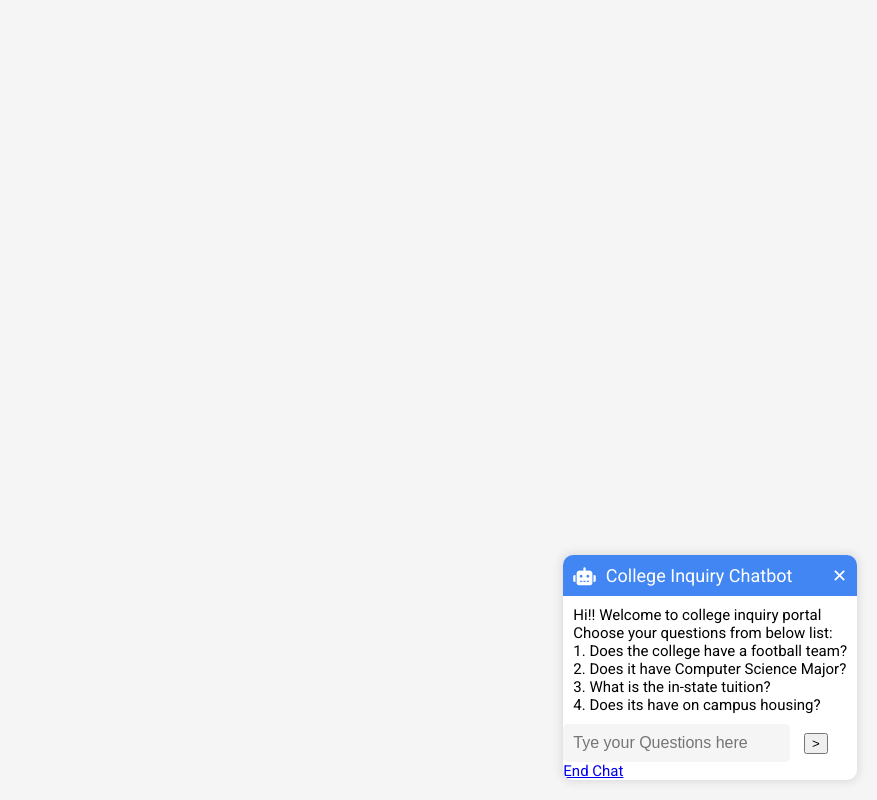
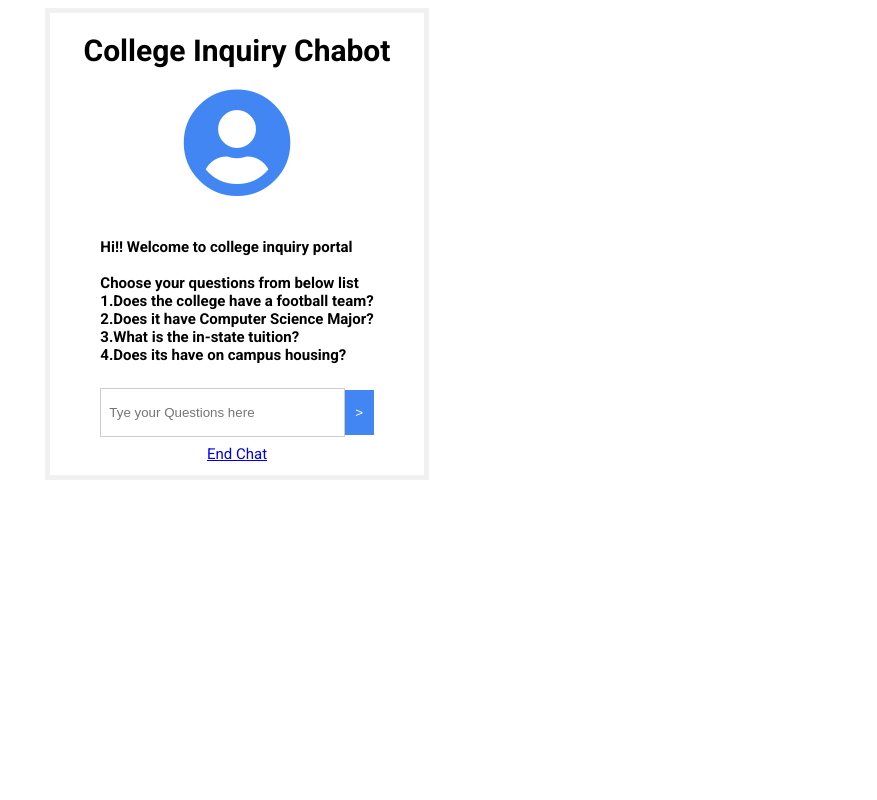
Before and after one commit to JitheshKasi/gcpassignment, a Flask app: page /startenquiry in a window 1280 px wide. Shown: the whole page, without its empty margins (403-1280 px from the left). Run offline with Flask 2, Linux system fonts and the light colour scheme; some libraries are stand-ins or nearby versions.

Commit message:
Update Chat.html

```diff
--- a/templates/Chat.html
+++ b/templates/Chat.html
@@ -1,98 +1,100 @@
 <!DOCTYPE html>
 <html>
+  <title>college inquiry Chabot</title>
   <head>
-    <title>College Inquiry Chatbot</title>
     <link href="https://fonts.googleapis.com/css?family=Roboto:300,400,500,700" rel="stylesheet">
     <link rel="stylesheet" href="https://use.fontawesome.com/releases/v5.4.1/css/all.css" integrity="sha384-5sAR7xN1Nv6T6+dT2mhtzEpVJvfS3NScPQTrOxhwjIuvcA67KV2R5Jz6kr4abQsz" crossorigin="anonymous">
     <style>
-      body {
-        margin: 0;
-        padding: 0;
-        font-family: Roboto, Arial, sans-serif;
-        font-size: 15px;
-        background-color: #F5F5F5;
+      html, body {
+      display: flex;
+      justify-content: center;
+      font-family: Roboto, Arial, sans-serif;
+      font-size: 15px;
       }
-
-      #chatbot {
-        position: fixed;
-        bottom: 20px;
-        right: 20px;
-        background-color: #FFF;
-        border-radius: 10px;
-        overflow: hidden;
-        box-shadow: 0px 0px 10px 2px rgba(0, 0, 0, 0.1);
-        z-index: 9999;
+      form {
+      border: 5px solid #f1f1f1;
       }
-
-      #chatbot .header {
-        background-color: #4286f4;
-        color: #FFF;
-        font-size: 18px;
-        padding: 10px;
-        display: flex;
-        align-items: center;
+      input[type=text], input[type=password] {
+      width: 100%;
+      padding: 16px 8px;
+      margin: 8px 0;
+      display: inline-block;
+      border: 1px solid #ccc;
+      box-sizing: border-box;
       }
-
-      #chatbot .header i {
-        margin-right: 10px;
+      .icon {
+      font-size: 110px;
+      display: flex;
+      justify-content: center;
+      color: #4286f4;
       }
-
-      #chatbot .messages {
-        max-height: 200px;
-        overflow-y: auto;
-        padding: 10px;
+      .send-button {
+      background-color: #4286f4;
+      color: white;
+      padding: 12px 0;
+      margin: 10px 0;
+      border: none;
+      cursor: grab;
+      width: 12%;
       }
-
-      #chatbot .input {
-        display: flex;
-        align-items: center;
-        padding: 10px;
+	.end-button {
+      background-color: #FF0000;
+      color: white;
+      padding: 4px 0;
+      margin: 2px 0;
+      border: none;
+      cursor: grab;
+      width: 24%;
       }
-
-      #chatbot input[type=text] {
-        flex: 1;
-        padding: 10px;
-        border: none;
-        border-radius: 5px;
-        margin-right: 10px;
-        font-size: 16px;
-        background-color: #F5F5F5;
+      h1 {
+      text-align:center;
+      fone-size:18;
       }
-
-      #chatbot .button {
-        background-color: #4286f4;
-        color: #FFF;
-        border: none;
-        border-radius: 5px;
-        padding: 10px 20px;
-        cursor: pointer;
-        font-size: 16px;
-        transition: background-color 0.2s ease;
+      button:hover {
+      opacity: 0.8;
       }
-
-      #chatbot .button:hover {
-        background-color: #3060b0;
+      .formcontainer {
+      text-align: center;
+      margin: 24px 50px 12px;
+      }
+	.text-box {
+  	font-size: 16px;
+ 	 display: flex;
+ 	 width: 100%;
+	}
+      .container {
+      padding: 16px 0;
+      text-align:left;
+      }
+      span.psw {
+      float: right;
+      padding-top: 0;
+      padding-right: 15px;
+      }
+      /* Change styles for span on extra small screens */
+      @media screen and (max-width: 300px) {
+      span.psw {
+      display: block;
+      float: none;
       }
     </style>
   </head>
-
   <body>
-    <div id="chatbot">
-      <div class="header">
-        <i class="fas fa-robot"></i>
-        <span>College Inquiry Chatbot</span>
-        <span class="close" style="margin-left: auto; cursor: pointer;">&#x2715;</span>
+    <form action="{{url_for('chatbotsystem')}}" method="POST">
+      <h1>College Inquiry Chabot</h1>
+      <div class="icon">
+	 <i class="fas fa-user-circle"></i>
       </div>
-      <div class="messages">
-        <div class="message">Hi!! Welcome to college inquiry portal</div>
-        <div class="message">Choose your questions from below list:</div>
-        <div class="message">1. Does the college have a football team?</div>
-        <div class="message">2. Does it have Computer Science Major?</div>
-        <div class="message">3. What is the in-state tuition?</div>
-        <div class="message">4. Does its have on campus housing?</div>
+      <div class="formcontainer">
+      <div class="container">
+       <label for="ufname"><strong>Hi!! Welcome to college inquiry portal</strong></label></br></br>
+	  <label for="ufname"><strong>Choose your questions from below list</strong></label></br>
+	  <label for="ufname"><strong>1.Does the college have a football team?</strong></label></br>
+	  <label for="ufname"><strong>2.Does it have Computer Science Major?</strong></label></br>
+	  <label for="ufname"><strong>3.What is the in-state tuition?</strong></label></br>
+	  <label for="ufname"><strong>4.Does its have on campus housing?</strong></label></br>
       </div>
-
-<div class="text-box">
+	<div class="text-box">
        <input type="text" name="question" id="message" autocomplete="off" placeholder="Tye your Questions here">
 	  <input class="send-button" type="submit" value=">">
       </div>
```
